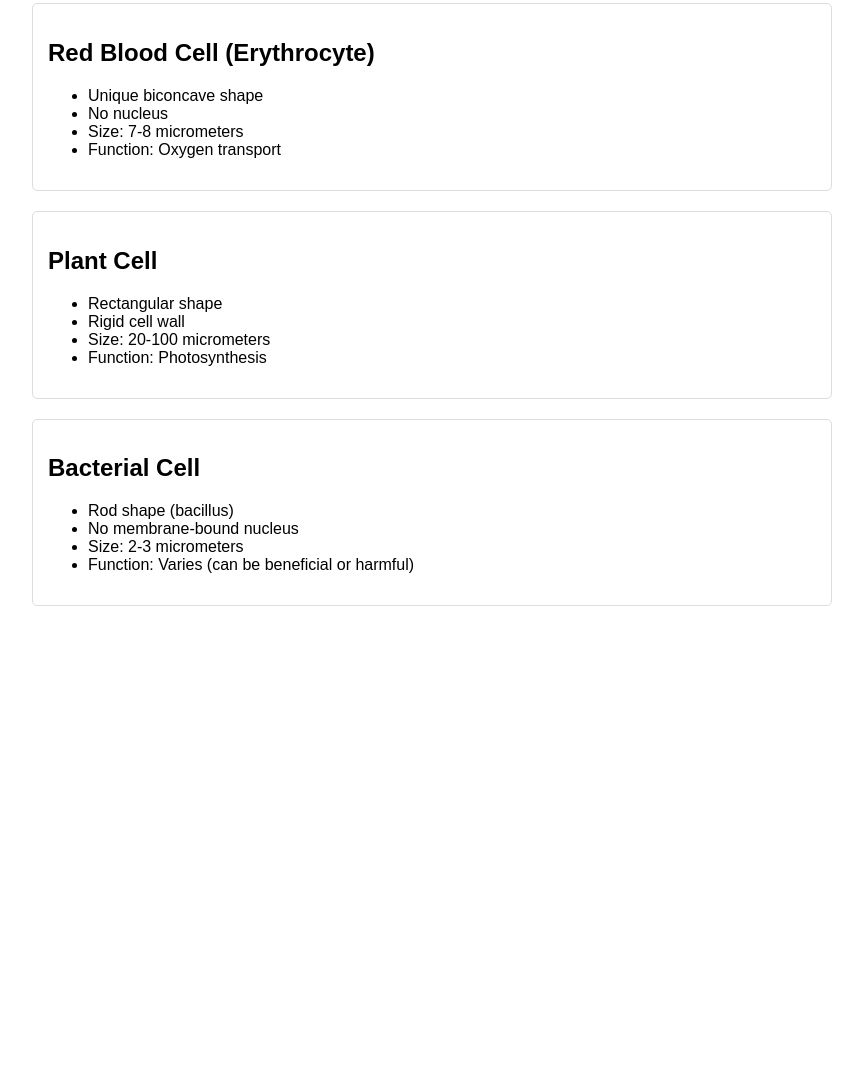
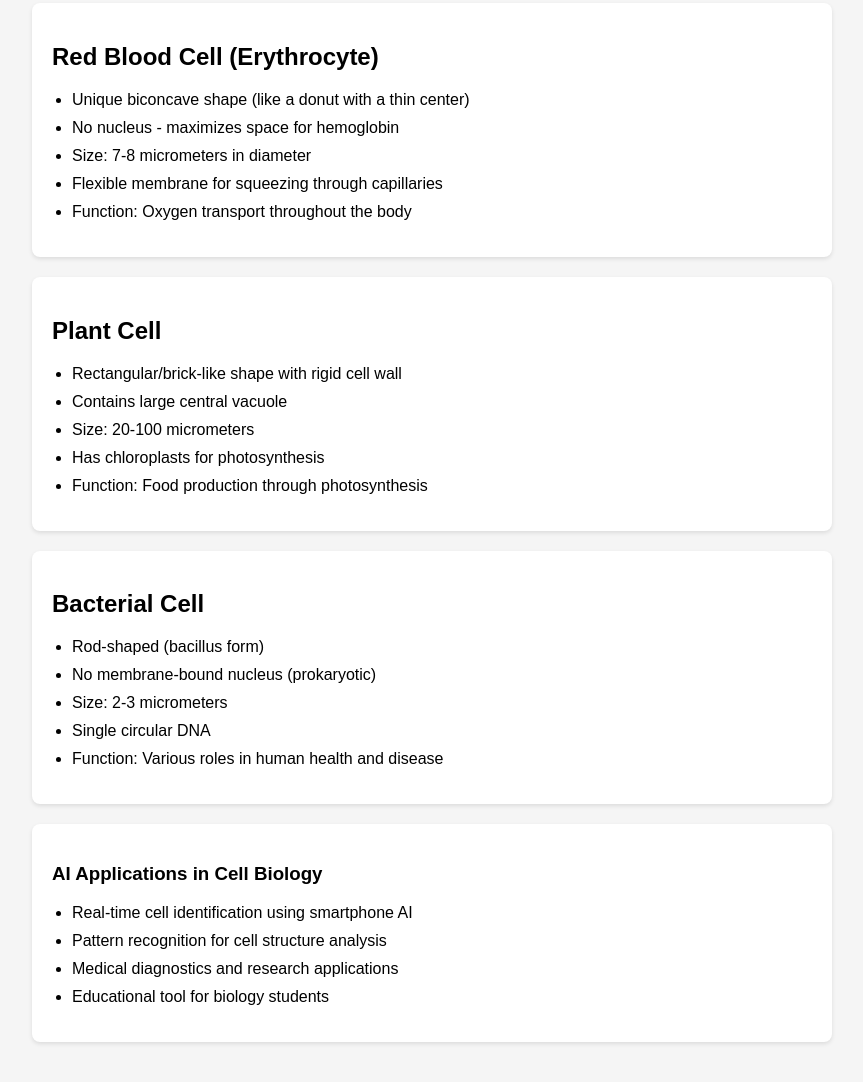
Before and after one commit to drsalhab/cell-biology-ai, a plain HTML site: page index.html in a window 1280 px wide. Shown: the part 97-1179 px from the top of the page, without its empty margins (208-1071 px from the left). Before the commit the page ends 800 px from the top, so only its background shows below. Drawn offline with Linux system fonts and the light colour scheme.

Commit message:
Update index.html

```diff
--- a/index.html
+++ b/index.html
@@ -8,15 +8,24 @@
             max-width: 800px;
             margin: 0 auto;
             padding: 20px;
+            background-color: #f5f5f5;
         }
         .cell-type {
             margin: 20px 0;
-            padding: 15px;
-            border: 1px solid #ddd;
-            border-radius: 5px;
+            padding: 20px;
+            background-color: white;
+            border-radius: 8px;
+            box-shadow: 0 2px 4px rgba(0,0,0,0.1);
         }
         h1 {
             color: #2c3e50;
+            text-align: center;
+        }
+        ul {
+            padding-left: 20px;
+        }
+        li {
+            margin: 10px 0;
         }
     </style>
 </head>
@@ -26,30 +35,43 @@
     <div class="cell-type">
         <h2>Red Blood Cell (Erythrocyte)</h2>
         <ul>
-            <li>Unique biconcave shape</li>
-            <li>No nucleus</li>
-            <li>Size: 7-8 micrometers</li>
-            <li>Function: Oxygen transport</li>
+            <li>Unique biconcave shape (like a donut with a thin center)</li>
+            <li>No nucleus - maximizes space for hemoglobin</li>
+            <li>Size: 7-8 micrometers in diameter</li>
+            <li>Flexible membrane for squeezing through capillaries</li>
+            <li>Function: Oxygen transport throughout the body</li>
         </ul>
     </div>
 
     <div class="cell-type">
         <h2>Plant Cell</h2>
         <ul>
-            <li>Rectangular shape</li>
-            <li>Rigid cell wall</li>
+            <li>Rectangular/brick-like shape with rigid cell wall</li>
+            <li>Contains large central vacuole</li>
             <li>Size: 20-100 micrometers</li>
-            <li>Function: Photosynthesis</li>
+            <li>Has chloroplasts for photosynthesis</li>
+            <li>Function: Food production through photosynthesis</li>
         </ul>
     </div>
 
     <div class="cell-type">
         <h2>Bacterial Cell</h2>
         <ul>
-            <li>Rod shape (bacillus)</li>
-            <li>No membrane-bound nucleus</li>
+            <li>Rod-shaped (bacillus form)</li>
+            <li>No membrane-bound nucleus (prokaryotic)</li>
             <li>Size: 2-3 micrometers</li>
-            <li>Function: Varies (can be beneficial or harmful)</li>
+            <li>Single circular DNA</li>
+            <li>Function: Various roles in human health and disease</li>
+        </ul>
+    </div>
+
+    <div class="cell-type">
+        <h3>AI Applications in Cell Biology</h3>
+        <ul>
+            <li>Real-time cell identification using smartphone AI</li>
+            <li>Pattern recognition for cell structure analysis</li>
+            <li>Medical diagnostics and research applications</li>
+            <li>Educational tool for biology students</li>
         </ul>
     </div>
 </body>
```
